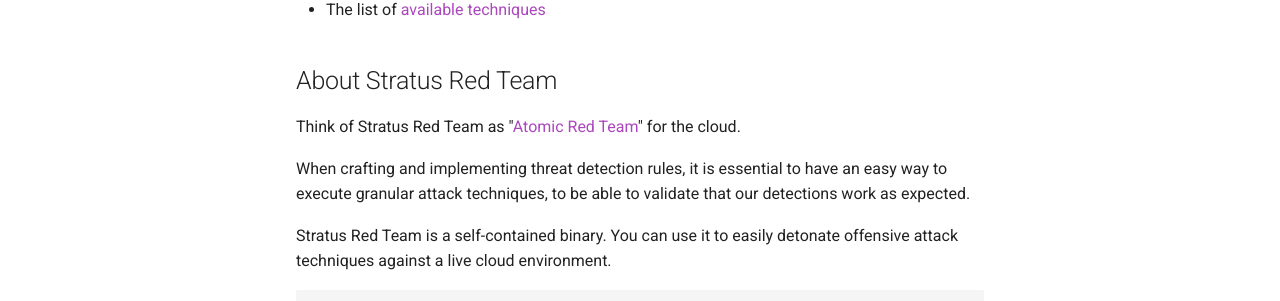
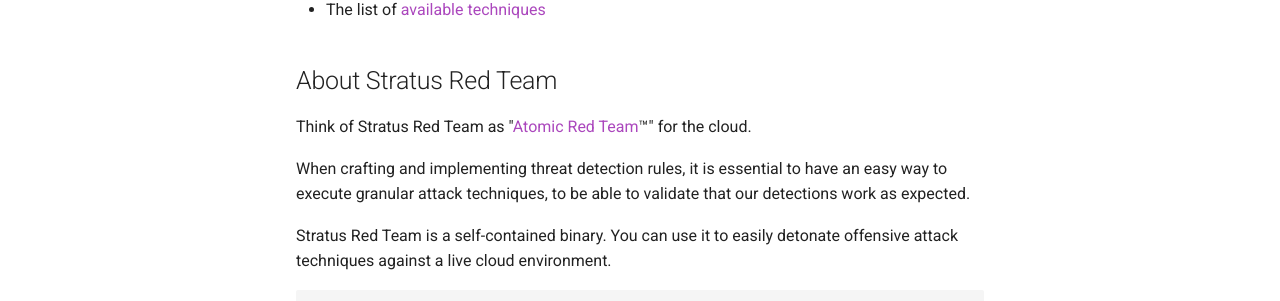
Before and after one commit to DataDog/stratus-red-team, an MkDocs documentation site: the page built from docs/index.md, in a window 1280 px wide. Shown: the part 347-648 px from the top of the page. Built offline with MkDocs 1.6.1 and Material for MkDocs 9.7.7, drawn with Linux system fonts in a browser that asks for light colours; comment, search, counter and statistics services are not loaded.

```diff
--- a/docs/index.md
+++ b/docs/index.md
@@ -9,7 +9,7 @@ Check out:
 
 ## About Stratus Red Team
 
-Think of Stratus Red Team as "[Atomic Red Team](https://github.com/redcanaryco/atomic-red-team)" for the cloud.
+Think of Stratus Red Team as "[Atomic Red Team](https://github.com/redcanaryco/atomic-red-team)™" for the cloud.
 
 When crafting and implementing threat detection rules, it is essential to have an easy way to execute granular attack techniques, to be able to validate that our detections work as expected.
 
```
Also changed, not shown: README.md (+1 -1 lines).
